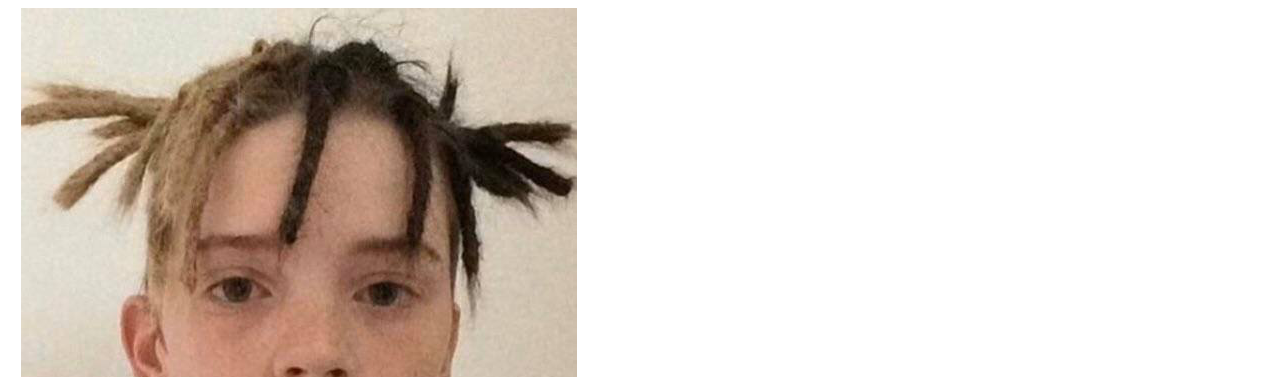
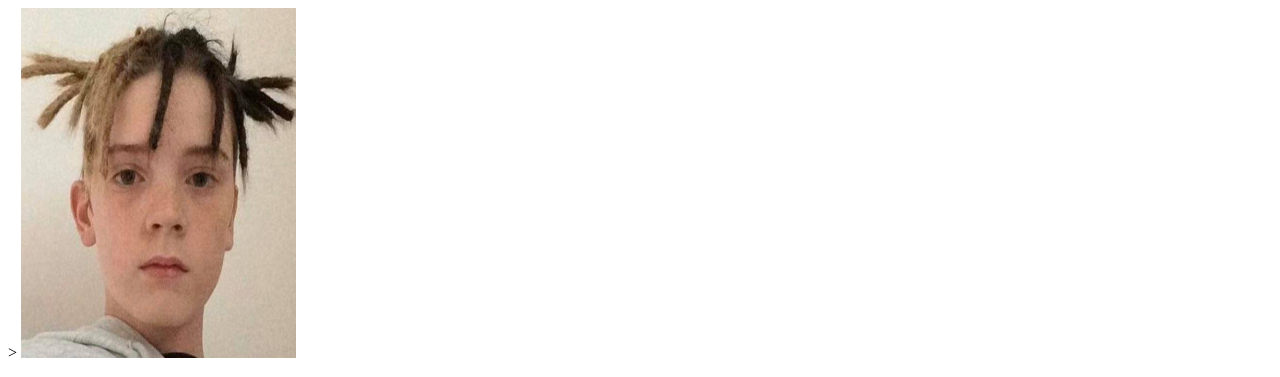
Before and after one commit to mahkeez/CV, a plain HTML site: page index.html in a window 1280 px wide. Shown: the top 377 px of the page. Drawn offline with Linux system fonts and the light colour scheme.

Commit message:
Adjusting picture size

```diff
--- a/index.html
+++ b/index.html
@@ -7,7 +7,7 @@
 
 </head>>
 <body>
-  <img src="images/whitemarqueze.png" alt="marqueze profile picture">
+  <img src="images/whitemarqueze.png" height=350px width=275px alt="marqueze profile picture">
   <h1>Marqueze Kennedy</h1>
   <p><em><strong>Temporarily Unemployed</strong></em>
   <p>I am a armchair philosopher and wannabe Biblical Scholar.
```
